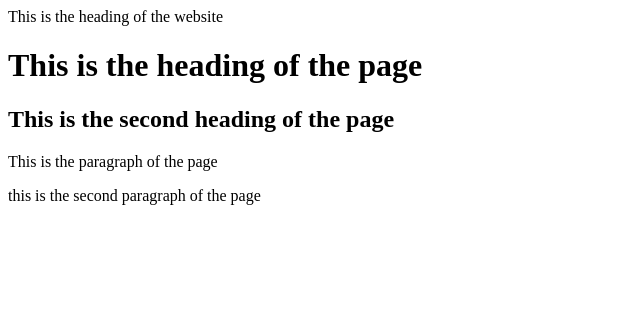
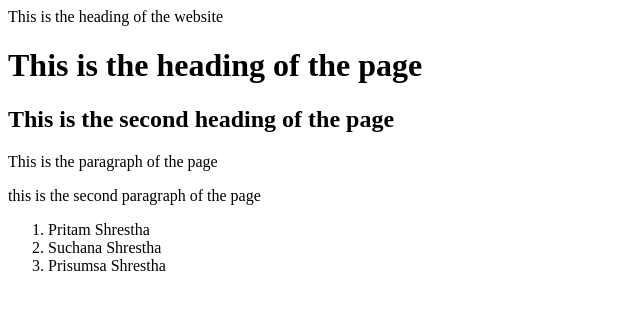
Before and after one commit to pritamshrestha/Git_Practice, a plain HTML site: page index.html in a window 1280 px wide. Shown: the whole page, without its empty margins (0-640 px from the left). Drawn offline with Linux system fonts and the light colour scheme.

Commit message:
New files are added

```diff
--- a/index.html
+++ b/index.html
@@ -6,5 +6,13 @@
 <h2> This is the second heading of the page</h2>
 <p> This is the paragraph of the page</p>
 <p> this is the second paragraph of the page</p>
+<div>
+<ol>
+	<li> Pritam Shrestha</li>
+	<li> Suchana Shrestha</li>
+	<li> Prisumsa Shrestha</li>
+
+</ol>
+</div>
 </body>
 </html>
```
Also changed, not shown: page.txt (added).
